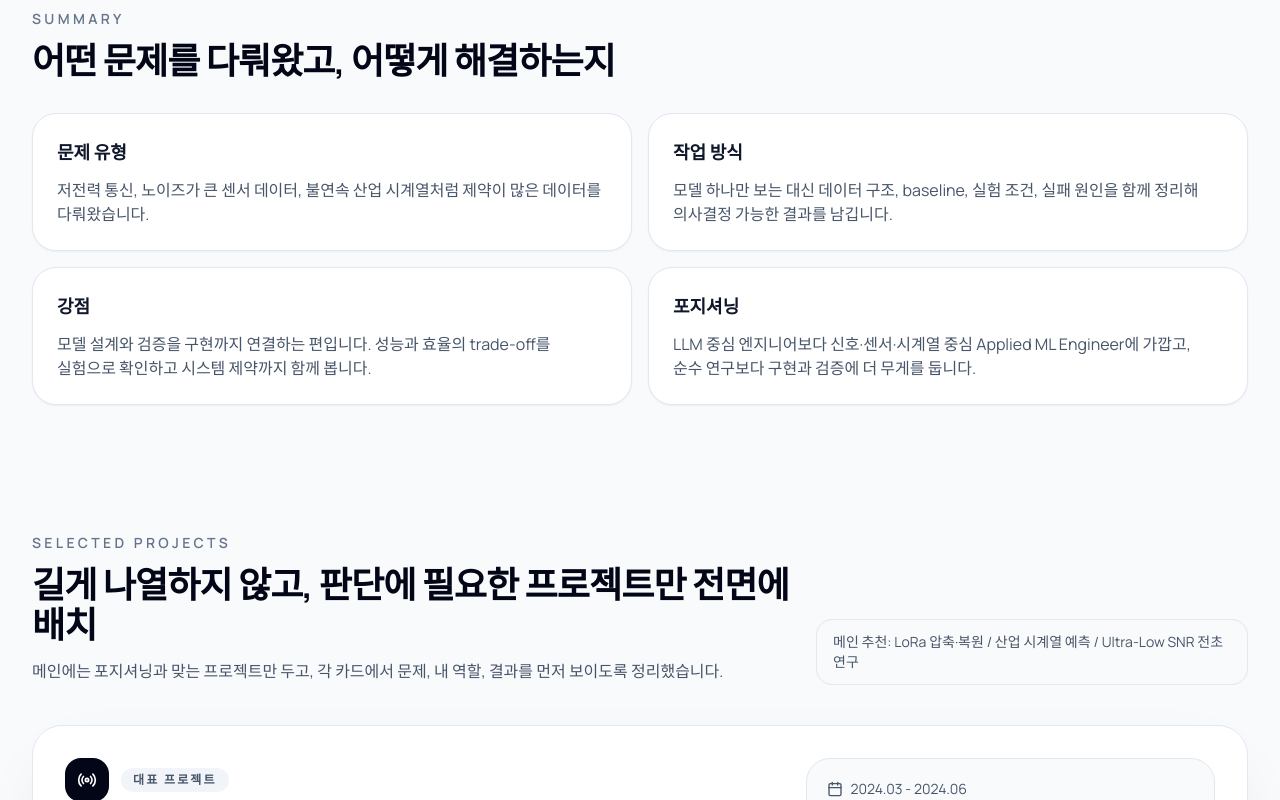
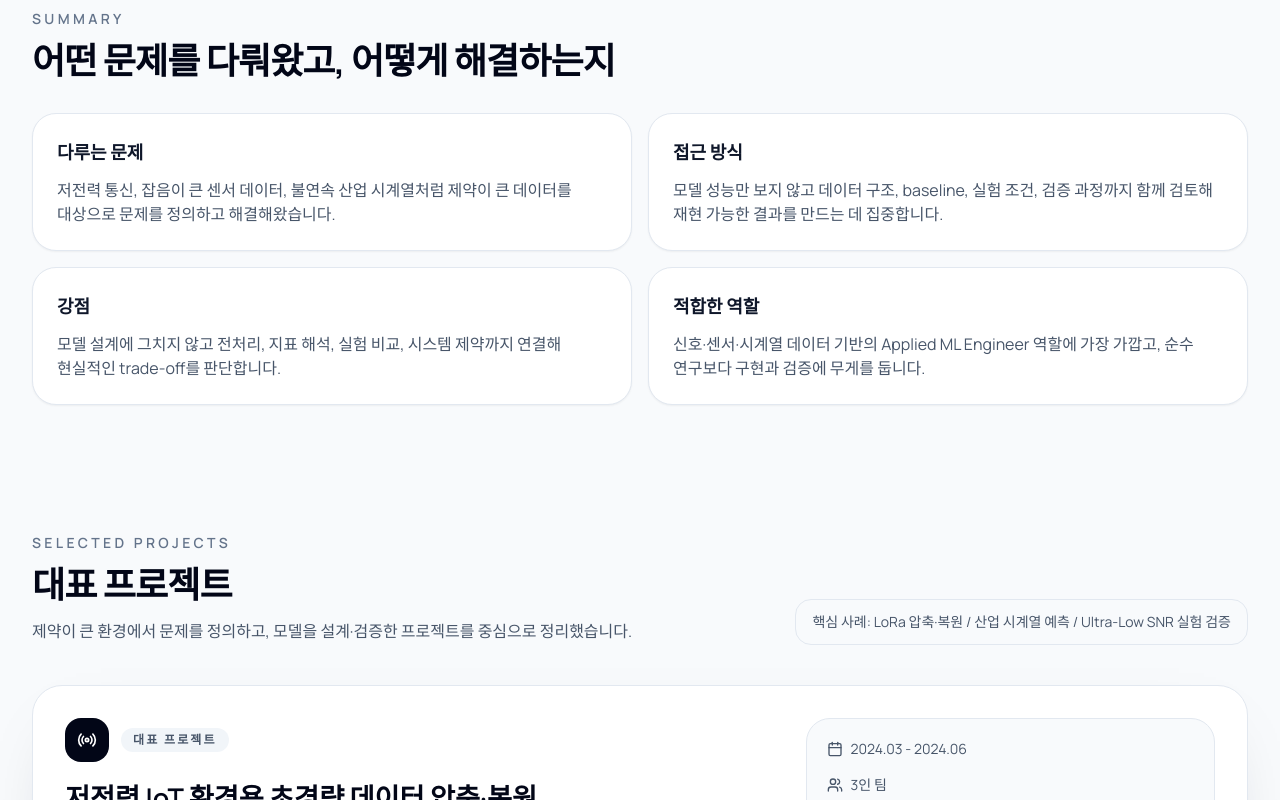
Before and after one commit to gwon9906/gwon9906.github.io, a React (Vite) app: page / in a window 1280 px wide. Shown: the part 860-1660 px from the top of the page. Built offline with nearby package versions, Linux system fonts and the light colour scheme.

Commit message:
Refine portfolio copy for recruiter-facing messaging

```diff
--- a/src/components/About.tsx
+++ b/src/components/About.tsx
@@ -6,31 +6,31 @@ const About = () => {
 
   const blocks = [
     {
-      title: t('문제 유형', 'Problem Types'),
+      title: t('다루는 문제', 'Problem Focus'),
       description: t(
-        '저전력 통신, 노이즈가 큰 센서 데이터, 불연속 산업 시계열처럼 제약이 많은 데이터를 다뤄왔습니다.',
-        'I have worked on constrained data problems such as low-power communication, noisy sensor streams, and discontinuous industrial time series.'
+        '저전력 통신, 잡음이 큰 센서 데이터, 불연속 산업 시계열처럼 제약이 큰 데이터를 대상으로 문제를 정의하고 해결해왔습니다.',
+        'I define and solve problems on constrained data, including low-power communication, noisy sensor streams, and discontinuous industrial time series.'
       ),
     },
     {
-      title: t('작업 방식', 'How I Work'),
+      title: t('접근 방식', 'Approach'),
       description: t(
-        '모델 하나만 보는 대신 데이터 구조, baseline, 실험 조건, 실패 원인을 함께 정리해 의사결정 가능한 결과를 남깁니다.',
-        'I do not stop at model training. I organize data structure, baselines, experiment conditions, and failure cases so the result is actionable.'
+        '모델 성능만 보지 않고 데이터 구조, baseline, 실험 조건, 검증 과정까지 함께 검토해 재현 가능한 결과를 만드는 데 집중합니다.',
+        'Beyond model scores, I review data structure, baselines, experiment conditions, and failure causes to produce reproducible results.'
       ),
     },
     {
       title: t('강점', 'Strengths'),
       description: t(
-        '모델 설계와 검증을 구현까지 연결하는 편입니다. 성능과 효율의 trade-off를 실험으로 확인하고 시스템 제약까지 함께 봅니다.',
-        'My strength is carrying model design and validation into implementation, checking performance-efficiency trade-offs against system constraints.'
+        '모델 설계에 그치지 않고 전처리, 지표 해석, 실험 비교, 시스템 제약까지 연결해 현실적인 trade-off를 판단합니다.',
+        'I connect model design with preprocessing, metric interpretation, experiment comparison, and system constraints to make realistic trade-off decisions.'
       ),
     },
     {
-      title: t('포지셔닝', 'Positioning'),
+      title: t('적합한 역할', 'Best-fit Role'),
       description: t(
-        'LLM 중심 엔지니어보다 신호·센서·시계열 중심 Applied ML Engineer에 가깝고, 순수 연구보다 구현과 검증에 더 무게를 둡니다.',
-        'I am closer to an applied ML engineer for signal, sensor, and time-series systems than an LLM-focused engineer, with more weight on implementation than pure research.'
+        '신호·센서·시계열 데이터 기반의 Applied ML Engineer 역할에 가장 가깝고, 순수 연구보다 구현과 검증에 무게를 둡니다.',
+        'I am best aligned with Applied ML Engineer roles focused on signal, sensor, and time-series data, with stronger emphasis on implementation and validation.'
       ),
     },
   ];
--- a/src/components/Hero.tsx
+++ b/src/components/Hero.tsx
@@ -24,10 +24,10 @@ const Hero = () => {
     },
     {
       label: t('실험 검증', 'Validation'),
-      value: t('필드 테스트 / 실패 기록', 'Field Tests / Failure Logs'),
+      value: t('필드 테스트 / 검증 기록', 'Field Tests / Validation Logs'),
       detail: t(
-        '성공 사례뿐 아니라 목표 미달 프로젝트의 한계도 문서화해 판단 근거를 남겼습니다.',
-        'Documented not only wins but also failed attempts and their limits to make decisions traceable.'
+        '실험 조건과 검증 과정을 체계적으로 기록해 결과를 다시 확인할 수 있도록 정리했습니다.',
+        'Systematically documented experiment conditions and validation steps so outcomes can be revisited and verified.'
       ),
     },
   ];
--- a/src/components/Projects.tsx
+++ b/src/components/Projects.tsx
@@ -163,33 +163,33 @@ const Projects = () => {
         'Preliminary Study on LoRa Packet Recovery in Ultra-Low SNR'
       ),
       oneLiner: t(
-        '목표 성능에는 도달하지 못했지만, 초저 SNR 복조를 위한 PHY baseline 재구축과 신호 압축 실험을 끝까지 검증한 연구입니다.',
-        'Did not reach the target outcome, but it shows full-cycle work on PHY baseline reconstruction and signal compression under ultra-low SNR.'
+        '초저 SNR 복조를 위한 PHY baseline 재구축과 신호 압축 실험을 체계적으로 검증한 연구입니다.',
+        'A structured validation study covering full-cycle work on PHY baseline reconstruction and signal compression under ultra-low SNR.'
       ),
-      problemType: ['Signal Restoration', 'LoRa PHY', 'Failure Analysis'],
+      problemType: ['Signal Restoration', 'LoRa PHY', 'Validation Analysis'],
       period: '2025.11 - 2026.02',
       teamSize: t('개인 연구', 'Individual project'),
-      role: t('PHY baseline 재구축, 실험 자동화, 실패 원인 분석', 'PHY baseline rebuild, experiment automation, failure analysis'),
+      role: t('PHY baseline 재구축, 실험 자동화, 검증 분석', 'PHY baseline rebuild, experiment automation, validation analysis'),
       highlights: [
         t('초저 SNR 구간용 STFT 기반 압축 파이프라인 구축', 'Built an STFT-based compression pipeline for ultra-low SNR signals'),
-        t('목표 미달 원인을 문서화해 후속 연구 기준 확보', 'Documented why the target was missed to guide follow-up work'),
+        t('실험 검증 결과를 문서화해 후속 연구 기준 확보', 'Documented validation outcomes to guide follow-up work'),
       ],
       techStack: ['Python', 'PyTorch', 'NumPy', 'LoRa PHY', 'DSP', 'STFT'],
       icon: Signal,
-      status: t('지원 프로젝트 / 목표 미달', 'Supporting project / target not met'),
+      status: t('추가 프로젝트 / 실험 검증', 'Additional project / validation study'),
       links: [{ github: 'https://github.com/gwon9906/LoRa-bam-reconstruction' }],
       detail: {
         problem: t(
-          'Ultra-Low SNR에서는 표준 LoRa 복조가 실패하고, 원본 IQ를 그대로 전송하면 Edge-Cloud 협업 복조 비용이 너무 커집니다.',
+          'Ultra-Low SNR에서는 표준 LoRa 복조 성능이 크게 저하되고, 원본 IQ를 그대로 전송하면 Edge-Cloud 협업 복조 비용이 너무 커집니다.',
           'Standard LoRa demodulation fails in ultra-low SNR, while transmitting raw IQ data makes edge-cloud collaboration too expensive.'
         ),
         context: t(
-          '목표는 CRC 통과 수준의 패킷 복원이었고, 그 전에 Edge에서 신호 구조를 최대한 보존하며 압축하는 방법을 검증할 필요가 있었습니다.',
+          'CRC 통과 수준의 패킷 복원을 위해, Edge에서 신호 구조를 최대한 보존하며 압축하는 방법을 우선 검증했습니다.',
           'The target was packet recovery at CRC-pass quality, and the first step was validating an edge-side compression method that preserves signal structure.'
         ),
         myRole: [
           t('LoRa PHY baseline을 재구축하고 STFT 파이프라인과 BAM 압축 구조를 설계했습니다.', 'Rebuilt the LoRa PHY baseline and designed the STFT pipeline and BAM compression structure.'),
-          t('실험 자동화, SNR 조건별 비교, 실패 원인 정리를 직접 수행했습니다.', 'Ran experiment automation, SNR-by-SNR comparisons, and failure analysis myself.'),
+          t('실험 자동화, SNR 조건별 비교, 검증 결과 정리를 직접 수행했습니다.', 'Ran experiment automation, SNR-by-SNR comparisons, and validation analysis myself.'),
         ],
         approach: [
           t('Dechirp-FFT 기반 복조 체인을 먼저 재현해 비교 기준을 만들었습니다.', 'Reproduced the dechirp-FFT demodulation chain to create a trustworthy baseline.'),
@@ -197,7 +197,7 @@ const Projects = () => {
           t('SNR -30 ~ -15 dB에서 baseline과 비교해 구조 보존 여부를 평가했습니다.', 'Compared against the baseline from -30 to -15 dB to evaluate structure preservation.'),
         ],
         result: [
-          t('학습 안정성과 파이프라인 동작은 검증했지만 목표한 패킷 복원 성능에는 도달하지 못했습니다.', 'Validated training stability and the full pipeline, but did not reach the intended packet recovery performance.'),
+          t('학습 안정성과 파이프라인 동작을 검증하고, 패킷 복원 성능 고도화를 위한 개선 포인트를 확보했습니다.', 'Validated training stability and end-to-end pipeline behavior, and identified clear directions for packet recovery performance improvement.'),
           t('대신 저 SNR 일반화 한계와 복조 안정성 문제를 명확하게 문서화했습니다.', 'The project still produced clear documentation of low-SNR generalization limits and demodulation stability issues.'),
         ],
         challenges: [
@@ -240,19 +240,19 @@ const Projects = () => {
               {t('Selected Projects', 'Selected Projects')}
             </p>
             <h2 className="text-3xl font-bold tracking-tight text-slate-950 sm:text-4xl">
-              {t('길게 나열하지 않고, 판단에 필요한 프로젝트만 전면에 배치', 'Projects prioritized for hiring relevance, not volume')}
+              {t('대표 프로젝트', 'Featured Projects')}
             </h2>
             <p className="text-base leading-7 text-slate-600">
               {t(
-                '메인에는 포지셔닝과 맞는 프로젝트만 두고, 각 카드에서 문제, 내 역할, 결과를 먼저 보이도록 정리했습니다.',
-                'Only the projects that support the target positioning are surfaced here, with the problem, my role, and the outcome visible before the details.'
+                '제약이 큰 환경에서 문제를 정의하고, 모델을 설계·검증한 프로젝트를 중심으로 정리했습니다.',
+                'This section focuses on projects where I defined constrained-environment problems and designed and validated models.'
               )}
             </p>
           </div>
           <div className="rounded-2xl border border-slate-200 bg-slate-50 px-4 py-3 text-sm text-slate-600">
             {t(
-              '메인 추천: LoRa 압축·복원 / 산업 시계열 예측 / Ultra-Low SNR 전초 연구',
-              'Main picks: LoRa compression & restoration / industrial forecasting / ultra-low SNR study'
+              '핵심 사례: LoRa 압축·복원 / 산업 시계열 예측 / Ultra-Low SNR 실험 검증',
+              'Key cases: LoRa compression & restoration / industrial forecasting / ultra-low SNR validation study'
             )}
           </div>
         </div>
@@ -429,12 +429,12 @@ const Projects = () => {
             <div className="flex flex-col gap-2 sm:flex-row sm:items-center sm:justify-between">
               <div>
                 <h3 className="text-xl font-semibold text-slate-900">
-                  {t('Supporting Project', 'Supporting Project')}
+                  {t('추가 프로젝트', 'Additional Project')}
                 </h3>
                 <p className="mt-1 text-sm leading-6 text-slate-600">
                   {t(
-                    '깊이는 있지만 대표 프로젝트로 전면 배치하지 않는 사례입니다. 실패를 숨기지 않고 검증 역량을 보여주는 용도로 남겼습니다.',
-                    'A deeper but secondary case. It stays in the portfolio to show validation discipline without overselling a missed target.'
+                    '대표 프로젝트를 보완하는 실험 검증 사례입니다. 문제 정의, 실험 과정, 검증 결과를 중심으로 정리했습니다.',
+                    'A validation-focused case that complements featured projects, centered on problem framing, experiment process, and outcomes.'
                   )}
                 </p>
               </div>
--- a/src/components/Resume.tsx
+++ b/src/components/Resume.tsx
@@ -387,7 +387,7 @@ const Resume = () => {
 
           <div className="project-meta">
             <div className="meta-item"><strong>{t('구분', 'Type')}:</strong> {t('개인 연구', 'Individual Research')}</div>
-            <div className="meta-item"><strong>{t('상태', 'Status')}:</strong> {t('연구 중단 (목표 미달성)', 'Discontinued (Goal Not Met)')}</div>
+            <div className="meta-item"><strong>{t('상태', 'Status')}:</strong> {t('실험 검증 완료', 'Validation Study Completed')}</div>
             <div className="meta-item"><strong>{t('최종 목표', 'Final Goal')}:</strong> {t('Ultra-Low SNR 환경에서 패킷 복원 (CRC 통과)', 'Packet recovery with CRC validation in Ultra-Low SNR environments')}</div>
             <div className="meta-item"><strong>{t('역할', 'Role')}:</strong> {t('모델 설계, 실험 설계, 시뮬레이션 환경 구축', 'Model design, Experiment design, Simulation environment setup')}</div>
             <div className="meta-item"><strong>{t('환경', 'Environment')}:</strong> {t('시뮬레이션 기반 실험 환경', 'Simulation-based Experimental Environment')}</div>
```
Also changed, not shown: src/components/TechStack.tsx (+12 -12 lines).
